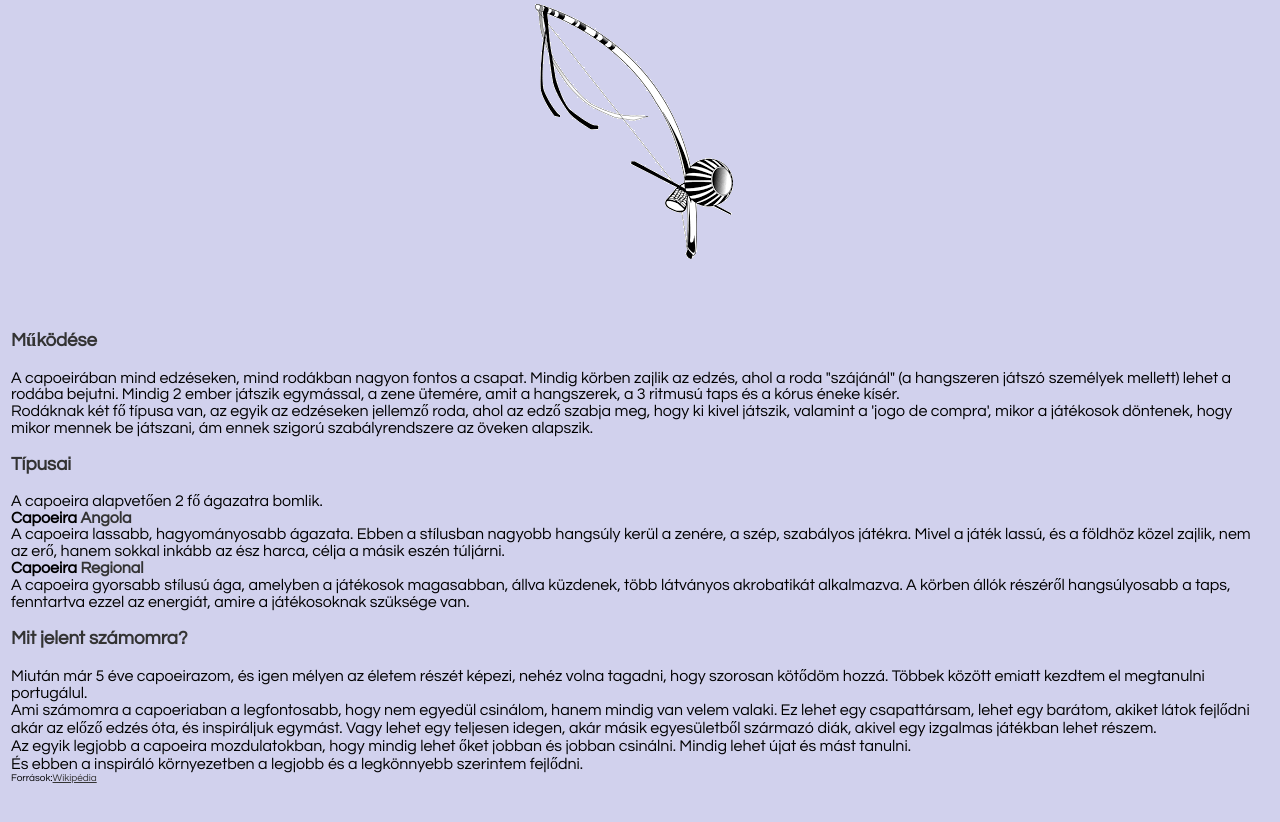
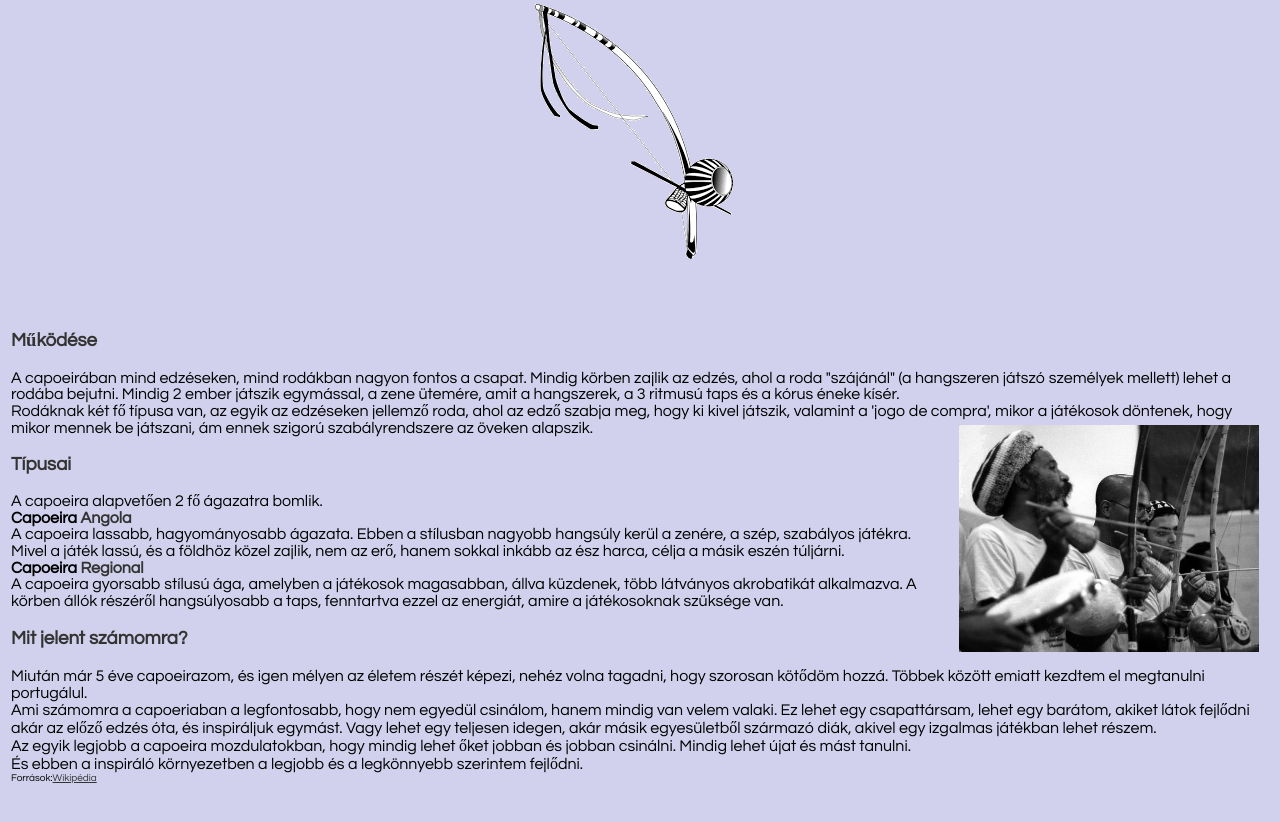
Before and after one commit to LadyHalloween/Capoeira, a plain HTML site: page index.html in a window 1280 px wide. Shown: the part 559-1381 px from the top of the page. Drawn offline with Linux system fonts and the light colour scheme.

Commit message:
utoolsó simítások

```diff
--- a/index.html
+++ b/index.html
@@ -35,6 +35,9 @@ a:hover {
 }
 .style7 {
 	font-size: x-small;
+}
+.style8 {
+	margin: 5px 10px;
 }
 </style>
 </head>
@@ -105,7 +108,7 @@ a:hover {
 		edző szabja meg, hogy ki kivel játszik, valamint a &#39;jogo de compra&#39;,
 		mikor a játékosok döntenek, hogy mikor mennek be játszani, ám ennek
 		szigorú szabályrendszere az öveken alapszik.
-		</div>
+		<img alt="" src="Capoeira-three-berimbau-one-pandeiro.jpg" width="300" height="227" style="float: right" class="style8" /></div>
 		<h3><a name="Típusai">Típusai</a></h3>
 		<div class="style-5">A capoeira alapvetően 2 fő ágazatra bomlik.<br />
 			<strong>Capoeira <a name="Angola">Angola</a><br />
```
